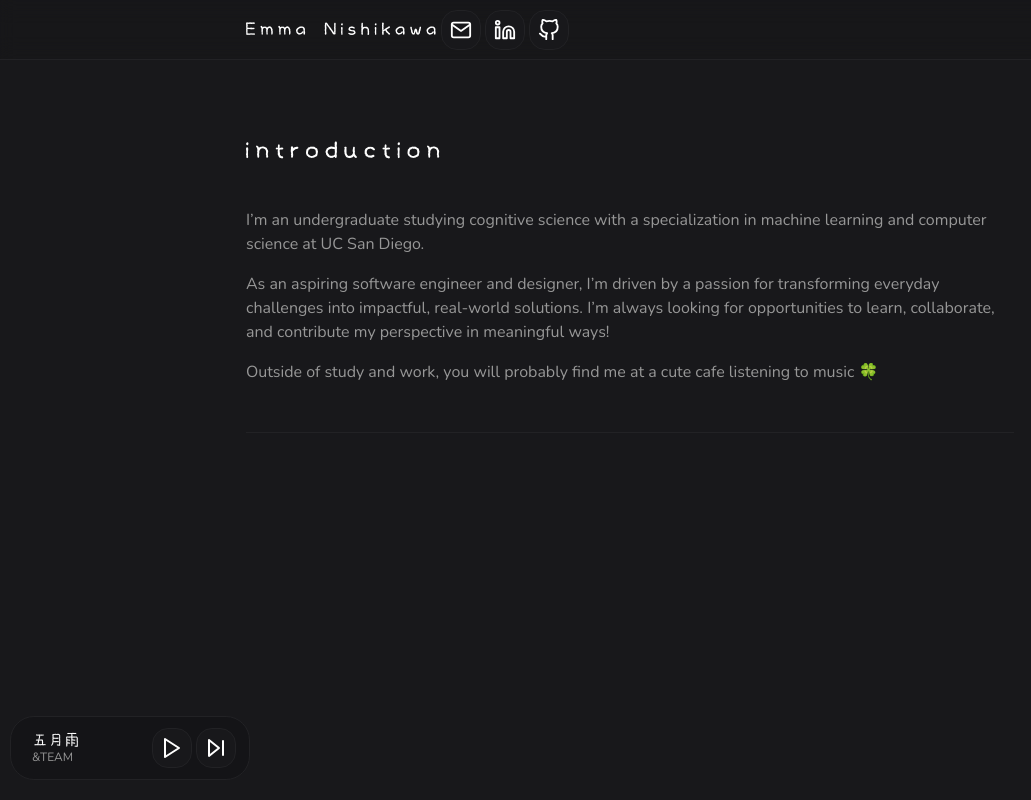
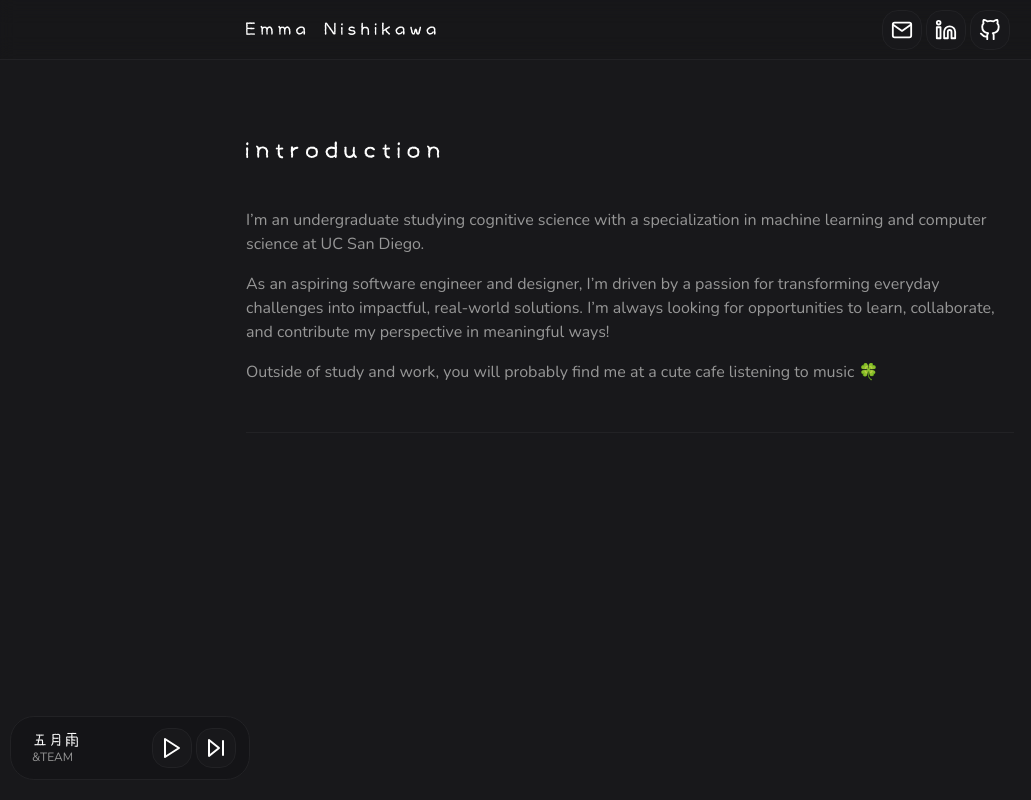
Before and after one commit to emmanishikawa/emmanishikawa.github.io, a React (Vite) app in the folder emmanishikawa/: page / in a window 1280 px wide. Shown: the top 800 px of the page, without its empty margins (10-1041 px from the left). Built offline with nearby package versions, Linux system fonts and the light colour scheme.

Commit message:
fix nav button layout

```diff
--- a/emmanishikawa/src/components/NavBar.tsx
+++ b/emmanishikawa/src/components/NavBar.tsx
@@ -5,8 +5,8 @@ export default function NavBar(){
         <>
             <div className="flex fixed justify-center w-screen h-[60px] bg-accent/25 border-b-[1.5px] border-blue-border backdrop-blur-md z-100">
                 <div className="flex relative h-auto w-screen lg:w-3xl mx-8 lg:m-0 text-white font-[kodomo] text-[22px] items-center">
-                    Emma Nishikawa
-                    <NavButton/>
+                    <div>Emma Nishikawa</div>
+                    <div className="ml-auto"><NavButton/></div>
                 </div>
             </div>
         </>
--- a/emmanishikawa/src/components/NavButton.tsx
+++ b/emmanishikawa/src/components/NavButton.tsx
@@ -3,15 +3,16 @@ import links from "./Links.ts";
 export default function NavButton(){
     return (
         <>
+            <div className="flex flex-row">
                 {links.map((link) => (
-                <button className="flex h-10 w-10 mr-1 p-2 items-center justify-center bg-main rounded-2xl border-[1.5px] border-blue-border cursor-pointer" type="button"
+                    <button className="h-10 w-10 mr-1 p-2 items-center justify-center bg-main rounded-2xl border-[1.5px] border-blue-border cursor-pointer" type="button"
                         onClick={() => {
                             window.open(link.url, '_blank');
                             }}>
                         <img src={link.svg_url}/>
                     </button>
                 ))}
-
+            </div>
         </>
     )
 }
```
Lines whose indentation alone changed are shown as unchanged.
